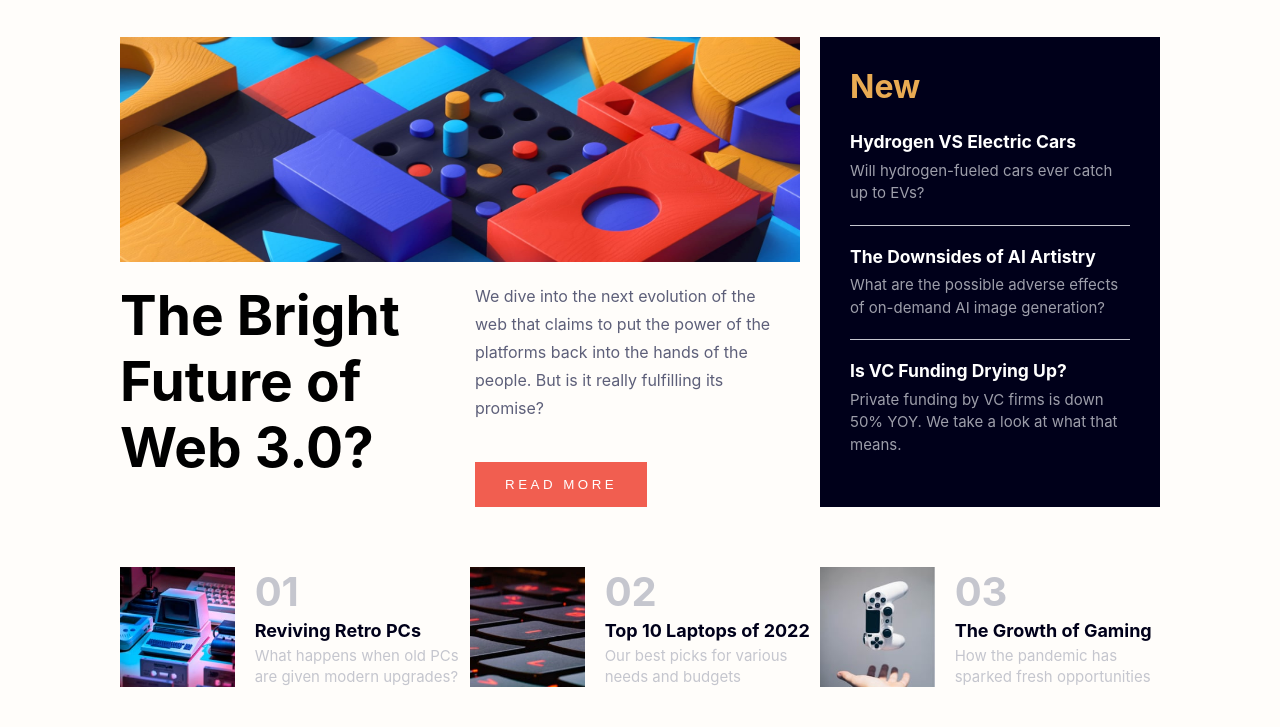
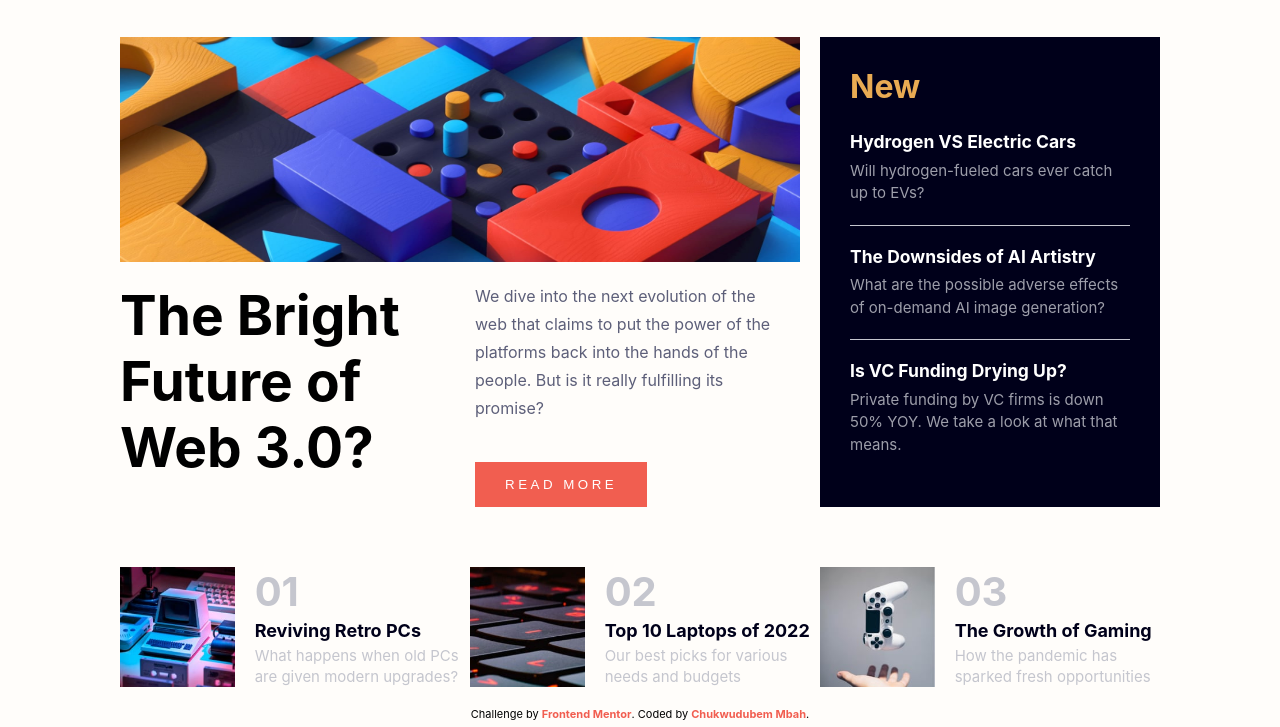
Before and after one commit to dubemmbah/news-homepage, a plain HTML site: page index.html in a window 1280 px wide. Shown: the part 83-810 px from the top of the page. Drawn offline with Linux system fonts and the light colour scheme; a web font is replaced by a local one.

Commit message:
Update index.html

```diff
--- a/index.html
+++ b/index.html
@@ -19,11 +19,22 @@
     <!-- Feel free to remove these styles or customise in your own stylesheet 👍 -->
     <style>
       .attribution {
+        margin-top: 4rem;
+        position: absolute;
+        bottom: 6px;
+        left: 50%;
+        transform: translateX(-50%);
         font-size: 11px;
         text-align: center;
       }
       .attribution a {
-        color: hsl(228, 45%, 44%);
+        color: hsl(5, 85%, 63%);
+        font-weight: bold;
+        text-decoration: none;
+      }
+
+      .attribution a:hover {
+        text-decoration: underline;
       }
     </style>
   </head>
@@ -157,13 +168,15 @@
         </div>
       </div>
     </header>
-    <!-- 01 Reviving Retro PCs What happens when old PCs are given modern upgrades?
-    02 Top 10 Laptops of 2022 Our best picks for various needs and budgets. 03
-    The Growth of Gaming How the pandemic has sparked fresh opportunities. -->
 
-    <!-- <div class="attribution">
-    Challenge by <a href="https://www.frontendmentor.io?ref=challenge" target="_blank">Frontend Mentor</a>.
-    Coded by <a href="#">Your Name Here</a>.
-  </div> -->
+    <div class="attribution">
+      Challenge by
+      <a href="https://www.frontendmentor.io?ref=challenge" target="_blank"
+        >Frontend Mentor</a
+      >. Coded by
+      <a href="https://www.github.com/dubemmbah" target="_blank"
+        >Chukwudubem Mbah</a
+      >.
+    </div>
   </body>
 </html>
```
